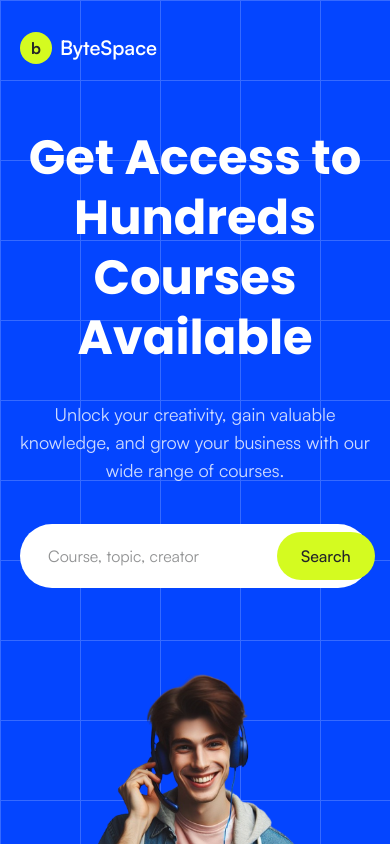
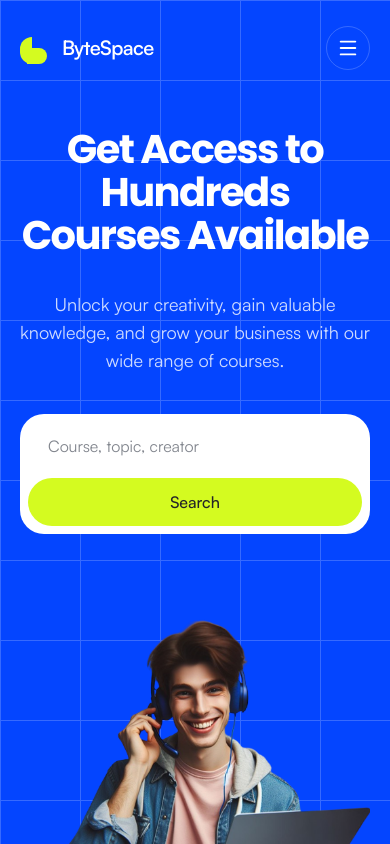
Before and after one commit to saqib0404/jt-bytespace-client, a Next.js app: page / in a window 390 px wide. Shown: the top 844 px of the page. Built offline with nearby package versions, Linux system fonts and the light colour scheme.

Commit message:
refactor: improve responsive navigation and accessibility

```diff
--- /dev/null
+++ b/app/template.tsx
@@ -0,0 +1,36 @@
+"use client";
+
+import type { ReactNode } from "react";
+
+import { motion, useReducedMotion } from "framer-motion";
+
+interface TemplateProps {
+  children: ReactNode;
+}
+
+export default function Template({ children }: TemplateProps) {
+  const reduceMotion = useReducedMotion();
+
+  if (reduceMotion) {
+    return children;
+  }
+
+  return (
+    <motion.div
+      initial={{
+        opacity: 0,
+        y: 6,
+      }}
+      animate={{
+        opacity: 1,
+        y: 0,
+      }}
+      transition={{
+        duration: 0.3,
+        ease: [0.22, 1, 0.36, 1],
+      }}
+    >
+      {children}
+    </motion.div>
+  );
+}
--- a/components/layout/Logo.tsx
+++ b/components/layout/Logo.tsx
@@ -1,51 +1,74 @@
 import Link from "next/link";
+import { cn } from "@/lib/utils";
 
+interface LogoProps {
+  variant?: "light" | "dark";
+  className?: string;
+}
 
-export default function Logo() {
+export default function Logo({ variant = "light", className }: LogoProps) {
+  const isLight = variant === "light";
 
   return (
-
     <Link
       href="/"
+      aria-label="ByteSpace home"
+      className={cn(
+        "inline-flex items-center gap-2.5",
+        "focus-visible:outline-none",
+        "focus-visible:ring-2",
+        "focus-visible:ring-secondary-400",
+        "focus-visible:ring-offset-4",
+        isLight
+          ? "focus-visible:ring-offset-primary-600"
+          : "focus-visible:ring-offset-white",
+        className,
+      )}
+    >
+      <span
+        aria-hidden="true"
         className="
-      flex
-      items-center
-      gap-2
+          relative
+          h-8
+          w-8
+          shrink-0
         "
       >
+        <span
+          className="
+            absolute
+            bottom-0
+            left-0
+            h-[27px]
+            w-[12px]
+            rounded-bl-full
+            rounded-tl-full
+            bg-secondary-400
+          "
+        />
 
         <span
           className="
-        flex
-        h-8
-        w-8
-        items-center
-        justify-center
-        rounded-md
+            absolute
+            bottom-0
+            left-[7px]
+            h-[16px]
+            w-[20px]
+            rounded-br-full
+            rounded-tr-full
             bg-secondary-400
-        font-heading
-        font-bold
-        text-neutral-950
           "
-            >
-                b
+        />
       </span>
 
-
       <span
-                className="
-        font-heading
-        text-xl
-        font-semibold
-        text-white
-        "
+        className={cn(
+          "font-heading text-xl font-semibold tracking-[-0.03em]",
+          isLight ? "text-white" : "text-neutral-950",
+        )}
       >
         ByteSpace
       </span>
-
-
     </Link>
-
   );
-
 }
--- a/components/layout/Navbar.tsx
+++ b/components/layout/Navbar.tsx
@@ -1,63 +1,57 @@
+"use client";
+
+import { useState } from "react";
 import Link from "next/link";
-import { ShoppingBag } from "lucide-react";
-import Logo from "./Logo";
-import Button from "../ui/Button";
-import Container from "../ui/Container";
+import { Menu, ShoppingBag, X } from "lucide-react";
 
-const links = [
+import Container from "@/components/ui/Container";
+import Logo from "@/components/layout/Logo";
+
+const navigation = [
   {
     label: "Home",
     href: "/",
   },
   {
     label: "Courses",
-    href: "#courses",
+    href: "/#courses",
   },
   {
     label: "Creators",
-    href: "#creators",
+    href: "/#creators",
   },
 ];
 
 export default function Navbar() {
+  const [menuOpen, setMenuOpen] = useState(false);
+
+  function closeMenu() {
+    setMenuOpen(false);
+  }
+
   return (
-    <header
-      className="
-absolute
-top-0
-left-0
-z-50
-w-full
-"
-    >
+    <header className="absolute left-0 top-0 z-50 w-full">
       <Container>
         <nav
-          className="
-flex
-h-24
-items-center
-justify-between
-"
+          aria-label="Primary navigation"
+          className="flex h-24 items-center justify-between"
         >
-          <Logo />
+          <Logo variant="light" />
 
-          <div
-            className="
-hidden
-items-center
-gap-8
-md:flex
-"
-          >
-            {links.map((item) => (
+          <div className="hidden items-center gap-8 md:flex">
+            {navigation.map((item) => (
               <Link
                 key={item.label}
                 href={item.href}
                 className="
+                  rounded-sm
                   text-sm
                   text-white/90
-transition
+                  transition-colors
                   hover:text-white
+                  focus-visible:outline-none
+                  focus-visible:ring-2
+                  focus-visible:ring-secondary-400
                 "
               >
                 {item.label}
@@ -65,17 +59,19 @@ hover:text-white
             ))}
           </div>
 
-          <div
-            className="
-hidden
-items-center
-gap-5
-md:flex
-"
-          >
+          <div className="hidden items-center gap-6 md:flex">
             <Link
               href="/signin"
-              className="text-sm text-white transition hover:text-white/80"
+              className="
+                rounded-sm
+                text-sm
+                text-white/90
+                transition-colors
+                hover:text-white
+                focus-visible:outline-none
+                focus-visible:ring-2
+                focus-visible:ring-secondary-400
+              "
             >
               Sign In
             </Link>
@@ -83,29 +79,147 @@ md:flex
             <Link
               href="/signup"
               className="
-    rounded-full
-    bg-secondary-400
-    px-5
-    py-2.5
+                rounded-sm
                 text-sm
-    font-medium
-    text-neutral-950
-    transition
-    hover:bg-secondary-300
+                text-white/90
+                transition-colors
+                hover:text-white
+                focus-visible:outline-none
+                focus-visible:ring-2
+                focus-visible:ring-secondary-400
               "
             >
               Join Us
             </Link>
 
-            <ShoppingBag
+            <button
+              type="button"
+              aria-label="Open shopping bag"
               className="
+                rounded-md
+                text-white
+                transition-opacity
+                hover:opacity-80
+                focus-visible:outline-none
+                focus-visible:ring-2
+                focus-visible:ring-secondary-400
+              "
+            >
+              <ShoppingBag size={20} strokeWidth={1.8} />
+            </button>
+          </div>
+
+          <button
+            type="button"
+            aria-label={
+              menuOpen ? "Close navigation menu" : "Open navigation menu"
+            }
+            aria-expanded={menuOpen}
+            aria-controls="mobile-navigation"
+            onClick={() => setMenuOpen((current) => !current)}
+            className="
+              flex
+              h-11
+              w-11
+              items-center
+              justify-center
+              rounded-full
+              border
+              border-white/20
+              text-white
+              transition-colors
+              hover:bg-white/10
+              focus-visible:outline-none
+              focus-visible:ring-2
+              focus-visible:ring-secondary-400
+              md:hidden
+            "
+          >
+            {menuOpen ? (
+              <X size={22} aria-hidden="true" />
+            ) : (
+              <Menu size={22} aria-hidden="true" />
+            )}
+          </button>
+        </nav>
+      </Container>
+
+      {menuOpen && (
+        <div
+          id="mobile-navigation"
+          className="
+            border-t
+            border-white/15
+            bg-primary-600/95
+            px-5
+            pb-6
+            pt-3
+            backdrop-blur-xl
+            md:hidden
+          "
+        >
+          <nav
+            aria-label="Mobile navigation"
+            className="mx-auto flex max-w-[1200px] flex-col"
+          >
+            {navigation.map((item) => (
+              <Link
+                key={item.label}
+                href={item.href}
+                onClick={closeMenu}
+                className="
+                  border-b
+                  border-white/10
+                  py-4
+                  text-base
                   text-white
                 "
-              size={22}
-            />
+              >
+                {item.label}
+              </Link>
+            ))}
+
+            <div className="mt-5 grid grid-cols-2 gap-3">
+              <Link
+                href="/signin"
+                onClick={closeMenu}
+                className="
+                  flex
+                  h-12
+                  items-center
+                  justify-center
+                  rounded-full
+                  border
+                  border-white/30
+                  text-sm
+                  font-medium
+                  text-white
+                "
+              >
+                Sign In
+              </Link>
+
+              <Link
+                href="/signup"
+                onClick={closeMenu}
+                className="
+                  flex
+                  h-12
+                  items-center
+                  justify-center
+                  rounded-full
+                  bg-secondary-400
+                  text-sm
+                  font-medium
+                  text-neutral-950
+                "
+              >
+                Join Us
+              </Link>
             </div>
           </nav>
-      </Container>
+        </div>
+      )}
     </header>
   );
 }
--- a/sections/home/Hero.tsx
+++ b/sections/home/Hero.tsx
@@ -2,11 +2,8 @@ import Image from "next/image";
 import Container from "@/components/ui/Container";
 import Button from "@/components/ui/Button";
 
-
 export default function Hero() {
-
   return (
-
     <section
       className="
 relative
@@ -16,8 +13,6 @@ pt-32
 pb-20
 "
     >
-
-
       <div
         className="
 absolute
@@ -28,11 +23,7 @@ bg-[size:80px_80px]
 "
       />
 
-
-
       <Container>
-
-
         <div
           className="
 relative
@@ -40,29 +31,22 @@ z-10
 text-center
 "
         >
-
-
           <h1
             className="
     mx-auto
     max-w-5xl
     font-heading
-text-5xl
+    text-[clamp(2.5rem,7vw,4.75rem)]
     font-bold
-leading-tight
+    leading-[1.08]
+    tracking-[-0.04em]
     text-white
-
-md:text-7xl
   "
           >
-
             Get Access to Hundreds
             <br />
-
             Courses Available
-
           </h1>
-
 
           <p
             className="
@@ -73,13 +57,9 @@ text-white/80
 text-lg
 "
           >
-
-                        Unlock your creativity, gain valuable knowledge,
-                        and grow your business with our wide range of courses.
-
+            Unlock your creativity, gain valuable knowledge, and grow your
+            business with our wide range of courses.
           </p>
-
-
 
           <div
             className="
@@ -87,38 +67,33 @@ mx-auto
     mt-10
     flex
     max-w-xl
-rounded-full
+    flex-col
+    gap-2
+    rounded-3xl
     bg-white
     p-2
+    sm:flex-row
+    sm:rounded-full
   "
           >
-
-
             <input
-
+              type="search"
+              aria-label="Search courses"
               placeholder="Course, topic, creator"
-
               className="
+    min-h-12
+    min-w-0
     flex-1
     rounded-full
     px-5
+    text-neutral-950
     outline-none
-text-neutral-950
+    placeholder:text-neutral-400
   "
-
             />
 
-
-                        <Button
-                            variant="secondary"
-                        >
-                            Search
-                        </Button>
-
-
+            <Button variant="secondary">Search</Button>
           </div>
-
-
 
           <div
             className="
@@ -128,38 +103,19 @@ mt-16
 max-w-xl
 "
           >
-
-
             <Image
-
               src="/images/hero-person.png"
-
               alt="Student learning"
-
               width={600}
-
               height={600}
-
               className="
 mx-auto
 "
-
               priority
-
             />
-
-
           </div>
-
-
         </div>
-
-
       </Container>
-
-
     </section>
-
-    )
-
+  );
 }
```
Also changed, not shown: components/layout/Footer.tsx (+129 -148 lines). Lines whose indentation alone changed are shown as unchanged.
